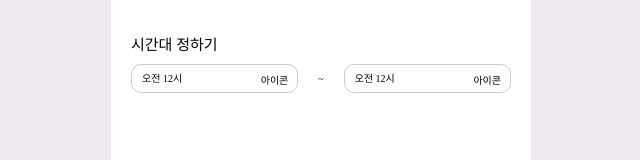
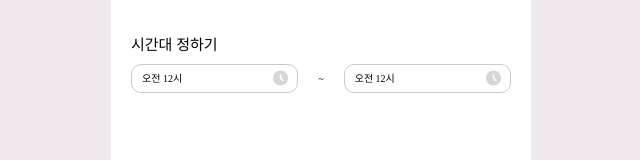
Before and after one commit to kimtaejin3/manaja, a React (Create React App) app: page / in a window 1280 px wide. Shown: the part 539-699 px from the top of the page, without its empty margins (319-959 px from the left). Built offline with nearby package versions, Linux system fonts and the light colour scheme.

Commit message:
add: clockIcon 추가 및 적용

```diff
--- a/src/components/fields/MeetingTimeField.jsx
+++ b/src/components/fields/MeetingTimeField.jsx
@@ -1,4 +1,5 @@
 import styles from "./MeetingTimeField.module.scss";
+import clockIcon from "../../assets/clock.svg";
 
 export default function MeetingTimeField() {
   return (
@@ -10,7 +11,9 @@ export default function MeetingTimeField() {
             <option>오전 12시</option>
             <option>오전 1시</option>
           </select>
-          <span>아이콘</span>
+          <span>
+            <img src={clockIcon} alt="clock_icon" />
+          </span>
         </div>
         <span>~</span>
         <div>
@@ -18,7 +21,9 @@ export default function MeetingTimeField() {
             <option>오전 12시</option>
             <option>오전 1시</option>
           </select>
-          <span>아이콘</span>
+          <span>
+            <img src={clockIcon} alt="clock_icon" />
+          </span>
         </div>
       </div>
     </div>
```
Also changed, not shown: src/assets/clock.svg (added).
